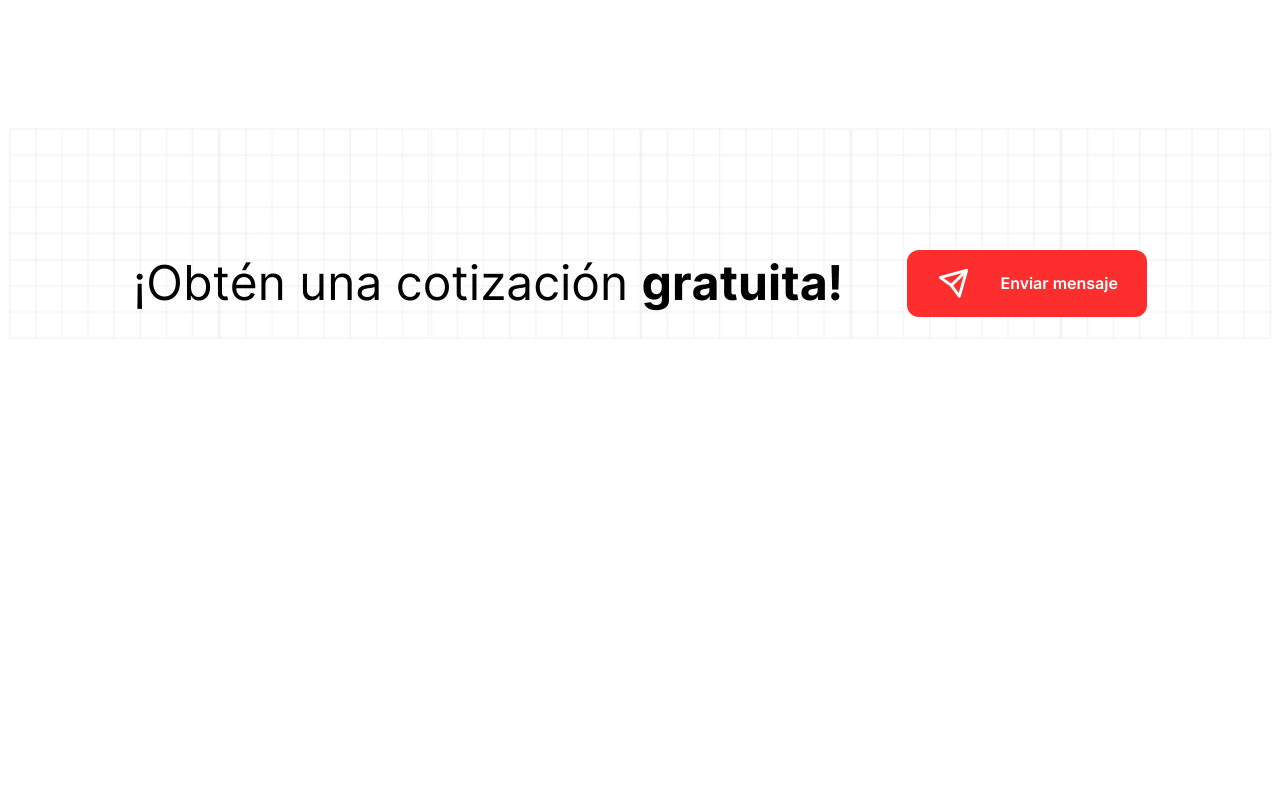
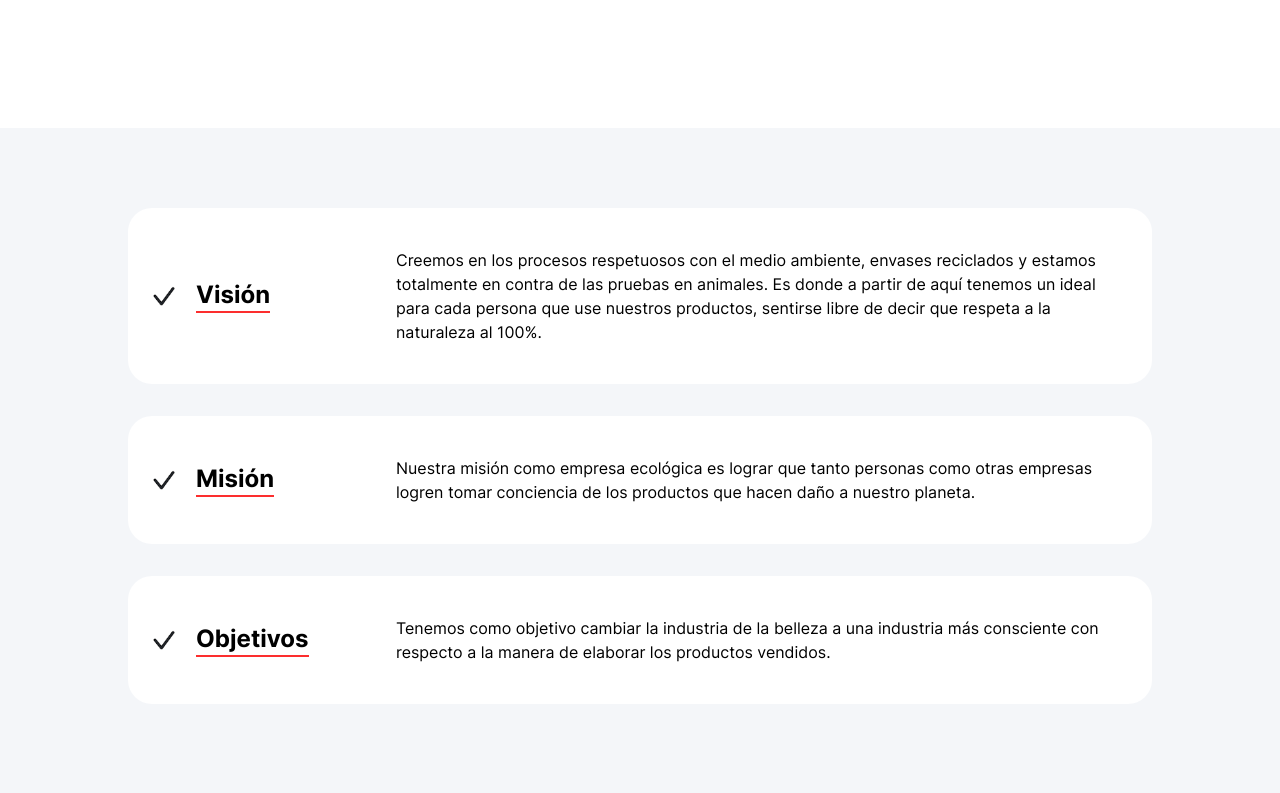
Before and after one commit to JorgeRojas827/exoprime, a Next.js app: page / in a window 1280 px wide. Shown: the part 2567-3360 px from the top of the page. Before the commit the page ends 3005 px from the top, so only its background shows below. Built offline with nearby package versions, Linux system fonts and the light colour scheme.

Commit message:
dev-directions

```diff
--- /dev/null
+++ b/src/components/body/Direction.tsx
@@ -0,0 +1,31 @@
+import React from 'react';
+
+import { SingleDirection } from '@/components/body/SingleDirection';
+
+import { _values, IValues } from './resources';
+
+export const Direction = () => {
+  const [expanded, setExpanded] = React.useState<string | false>('');
+  const handleChange =
+    (title: string) => (event: React.SyntheticEvent, isExpanded: boolean) => {
+      setExpanded(isExpanded ? title : false);
+    };
+  return (
+    <section
+      id='wherego'
+      className='flex flex-col bg-[#F4F6F9] py-20  md:px-32 2xl:px-96'
+    >
+      {_values.map((value: IValues, index: number) => {
+        return (
+          <React.Fragment key={index}>
+            <SingleDirection
+              handleChange={handleChange}
+              expanded={expanded}
+              value={value}
+            />
+          </React.Fragment>
+        );
+      })}
+    </section>
+  );
+};
--- /dev/null
+++ b/src/components/body/SingleDirection.tsx
@@ -0,0 +1,94 @@
+import ExpandMoreIcon from '@mui/icons-material/ExpandMore';
+import { useMediaQuery, useTheme } from '@mui/material';
+import Accordion from '@mui/material/Accordion';
+import AccordionDetails from '@mui/material/AccordionDetails';
+import AccordionSummary from '@mui/material/AccordionSummary';
+import Image from 'next/image';
+import React, { SyntheticEvent } from 'react';
+
+import { IValues } from './resources';
+
+interface IProps {
+  value: IValues;
+  expanded: string | false;
+  handleChange: (
+    panel: string
+  ) =>
+    | ((event: SyntheticEvent<Element, Event>, expanded: boolean) => void)
+    | undefined;
+}
+
+export const SingleDirection = ({ value, expanded, handleChange }: IProps) => {
+  const theme = useTheme();
+  const isSmUp = useMediaQuery(theme.breakpoints.up('sm'));
+  const isMdUp = useMediaQuery(theme.breakpoints.up('md'));
+  return (
+    <React.Fragment>
+      {isMdUp ? (
+        <div className='mb-8 grid grid-cols-12 rounded-3xl bg-white p-6 py-10'>
+          <div className='col-span-3 flex items-center space-x-5'>
+            <div className='grid place-content-center'>
+              <Image
+                width={24}
+                height={24}
+                src='/images/Checkmark.png'
+                alt='Checkmark icon'
+              />
+            </div>
+            <h6 className='border-b-2 border-primary text-lg font-bold  sm:text-2xl'>
+              {value.title}
+            </h6>
+          </div>
+          <div className='col-span-9'>{value.description}</div>
+        </div>
+      ) : (
+        <Accordion
+          expanded={expanded === value.title}
+          onChange={handleChange(value.title)}
+          sx={{
+            background: 'white',
+            boxShadow: 'none',
+            '&:before': {
+              backgroundColor: 'transparent !important',
+            },
+            marginBottom: isSmUp ? 3 : 1,
+            borderRadius: '20px !important',
+            padding: '15px',
+          }}
+          elevation={0}
+        >
+          <AccordionSummary
+            sx={{
+              borderBottom: 0,
+            }}
+            aria-controls={`${value.title}bh-content`}
+            expandIcon={
+              <ExpandMoreIcon
+                sx={{
+                  width: '35px',
+                  height: '35px',
+                }}
+              />
+            }
+            id={`${value.title}bh-header`}
+          >
+            <div className='flex items-center space-x-5'>
+              <div className='grid place-content-center'>
+                <Image
+                  width={24}
+                  height={24}
+                  src='/images/Checkmark.png'
+                  alt='Checkmark icon'
+                />
+              </div>
+              <h6 className='border-b-2 border-primary text-lg font-bold  sm:text-2xl'>
+                {value.title}
+              </h6>
+            </div>
+          </AccordionSummary>
+          <AccordionDetails>{value.description}</AccordionDetails>
+        </Accordion>
+      )}
+    </React.Fragment>
+  );
+};
--- a/src/components/body/resources.ts
+++ b/src/components/body/resources.ts
@@ -53,6 +53,20 @@ export const _services: IServices[] = [
     tag: 'obras'
   },
 ]
+export const _values: IValues[] = [
+  {
+    title: 'Visión',
+    description: 'Creemos en los procesos respetuosos con el medio ambiente, envases reciclados y estamos totalmente en contra de las pruebas en animales. Es donde a partir de aquí tenemos un ideal para cada persona que use nuestros productos, sentirse libre de decir que respeta a la naturaleza al 100%.'
+  },
+  {
+    title: 'Misión',
+    description: 'Nuestra misión como empresa ecológica es lograr que tanto personas como otras empresas logren tomar conciencia de los productos que hacen daño a nuestro planeta.'
+  },
+  {
+    title: 'Objetivos',
+    description: 'Tenemos como objetivo cambiar la industria de la belleza a una industria más consciente con respecto a la manera de elaborar los productos vendidos.'
+  },
+]
 
 export interface IAttributes {
   icon: string,
@@ -66,3 +80,8 @@ export interface IServices {
   content: string,
   tag: string
 }
+
+export interface IValues {
+  title: string,
+  description: string
+}
--- a/src/pages/index.tsx
+++ b/src/pages/index.tsx
@@ -6,6 +6,7 @@ import { Quotation } from '@/components/body/Quotation';
 import { Services } from '@/components/body/Services';
 import Seo from '@/components/Seo';
 
+import { Direction } from '../components/body/Direction';
 import { CarouselComponent } from '../components/carousel/CarouselComponent';
 import { Header } from '../components/header/Header';
 import { Navbar } from '../components/header/Navbar';
@@ -34,6 +35,7 @@ export default function HomePage() {
       <About />
       <Services />
       <Attributes />
+      <Direction />
       <Quotation />
     </React.Fragment>
   );
```
Also changed, not shown: public/images/Checkmark.png (added).
